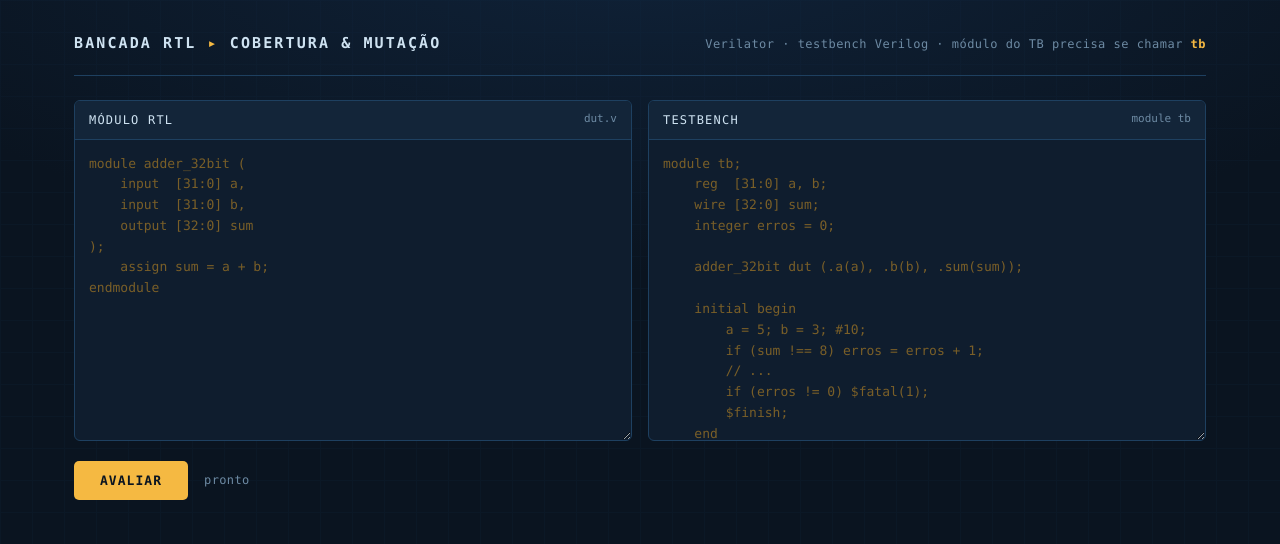
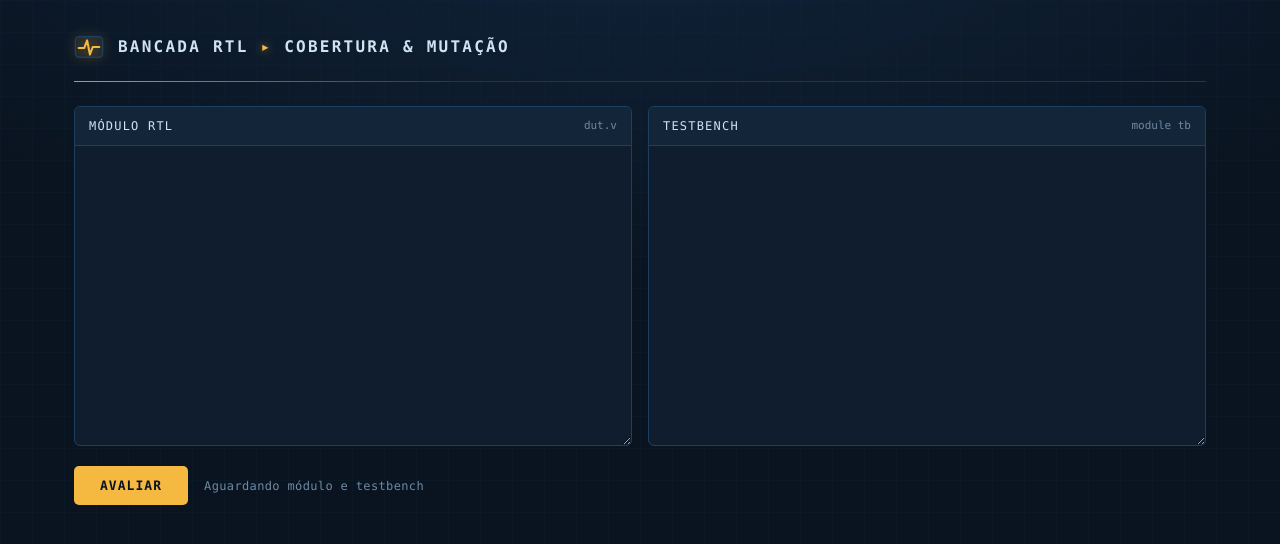
Before and after one commit to KevinCadena1108/Bancada_RTL, a Flask app: page / in a window 1280 px wide. Shown: the top 544 px of the page. Run offline with Flask 3, Linux system fonts and the light colour scheme.

Commit message:
Refino visual: cabecalho, campos redimensionaveis e mensagens de status
- Cabecalho com marca de osciloscopio (SVG ambar), tick com brilho e
  filete divisor em degrade; removido o subtitulo textual
- Caixas de codigo sem placeholder de exemplo
- Barras de rolagem no tema (finas, escuras, sem setas) nas textareas
  e no log
- Campos redimensionaveis de forma independente; botao Avaliar ancorado
  abaixo do campo RTL (so desce ao esticar a esquerda; esticar a
  direita nao o move)
- Mensagens de status reescritas: "Aguardando modulo e testbench",
  "Compilando e executando", "Avaliacao concluida"

Co-Authored-By: Claude Fable 5 <noreply@anthropic.com>

```diff
--- a/templates/index.html
+++ b/templates/index.html
@@ -61,28 +61,70 @@
 
   header {
     display: flex;
-    align-items: baseline;
+    align-items: center;
     justify-content: space-between;
     gap: 16px;
     padding-bottom: 20px;
-    border-bottom: 1px solid var(--edge);
+    position: relative;
     flex-wrap: wrap;
+  }
+  /* filete divisor com degrade ambar -> borda */
+  header::after {
+    content: "";
+    position: absolute;
+    left: 0; right: 0; bottom: 0;
+    height: 1px;
+    background: linear-gradient(90deg,
+      var(--trace) 0%, var(--edge) 34%, var(--edge) 100%);
+    opacity: 0.8;
+  }
+
+  .brand { display: flex; align-items: center; gap: 14px; }
+
+  /* marca: tela de osciloscopio com traco ambar brilhante */
+  .scope-mark {
+    width: 30px; height: 30px; flex: none;
+    filter: drop-shadow(0 0 6px rgba(245, 185, 66, 0.45));
+  }
+  .scope-mark .frame {
+    fill: rgba(245, 185, 66, 0.04);
+    stroke: var(--edge); stroke-width: 1.5;
+  }
+  .scope-mark .trace {
+    fill: none; stroke: var(--trace); stroke-width: 2.2;
+    stroke-linecap: round; stroke-linejoin: round;
   }
 
   h1 {
-    font-size: 15px;
+    font-size: 16px;
     font-weight: 600;
     letter-spacing: 0.14em;
     text-transform: uppercase;
     margin: 0;
     color: var(--ink);
   }
-  h1 .tick { color: var(--trace); }
+  h1 .tick {
+    color: var(--trace);
+    text-shadow: 0 0 8px rgba(245, 185, 66, 0.7);
+  }
 
   .sub {
     font-size: 12px;
     color: var(--ink-dim);
     letter-spacing: 0.04em;
+    display: flex;
+    align-items: center;
+    gap: 8px;
+    padding: 6px 13px;
+    background: var(--panel);
+    border: 1px solid var(--edge);
+    border-radius: 999px;
+  }
+  .sub .live {
+    width: 7px; height: 7px; border-radius: 50%;
+    background: var(--live);
+    box-shadow: 0 0 8px var(--live);
+    flex: none;
   }
 
   /* ---- entradas lado a lado ---- */
@@ -91,7 +133,9 @@
     grid-template-columns: 1fr 1fr;
     gap: 16px;
     margin-top: 24px;
+    align-items: start;   /* colunas com alturas independentes */
   }
+  .col { display: flex; flex-direction: column; }
   @media (max-width: 760px) {
     .inputs { grid-template-columns: 1fr; }
   }
@@ -103,6 +147,8 @@
     overflow: hidden;
     display: flex;
     flex-direction: column;
+    resize: vertical;      /* redimensiona o cartao inteiro */
+    min-height: 340px;
   }
 
   .field-head {
@@ -133,12 +179,31 @@
     font-size: 13px;
     line-height: 1.6;
     padding: 14px;
-    resize: vertical;
-    min-height: 300px;
+    resize: none;
+    flex: 1;             /* preenche a altura do cartao */
+    min-height: 0;
     width: 100%;
     tab-size: 4;
+    overflow: auto;
   }
   textarea::placeholder { color: var(--trace-dim); }
+
+  /* barras de rolagem no tema (finas, escuras, sem setas) */
+  textarea, pre.log { scrollbar-width: thin; scrollbar-color: var(--edge) transparent; }
+  textarea::-webkit-scrollbar,
+  pre.log::-webkit-scrollbar { width: 10px; height: 10px; }
+  textarea::-webkit-scrollbar-track,
+  pre.log::-webkit-scrollbar-track { background: transparent; }
+  textarea::-webkit-scrollbar-thumb,
+  pre.log::-webkit-scrollbar-thumb {
+    background: var(--edge);
+    border-radius: 6px;
+    border: 2px solid transparent;
+    background-clip: padding-box;
+  }
+  textarea::-webkit-scrollbar-thumb:hover,
+  pre.log::-webkit-scrollbar-thumb:hover { background: var(--ink-dim); }
+  textarea::-webkit-scrollbar-corner { background: transparent; }
 
   /* ---- barra de acao ---- */
   .actions {
@@ -356,23 +421,29 @@
 <div class="wrap">
 
   <header>
-    <h1>Bancada RTL <span class="tick">▸</span> cobertura &amp; mutação</h1>
-    <div class="sub">Verilator · testbench Verilog · módulo do TB precisa se chamar <b style="color:var(--trace)">tb</b></div>
+    <div class="brand">
+      <svg class="scope-mark" viewBox="0 0 32 32" xmlns="http://www.w3.org/2000/svg" aria-hidden="true">
+        <rect class="frame" x="1.5" y="5" width="29" height="22" rx="4"/>
+        <path class="trace" d="M5 17 H11 L14 9 L17 24 L20 16 H27"/>
+      </svg>
+      <h1>Bancada RTL <span class="tick">▸</span> cobertura &amp; mutação</h1>
+    </div>
   </header>
 
   <div class="inputs">
-    <div class="field">
-      <div class="field-head">
-        <span class="name">Módulo RTL</span>
-        <span class="hint">dut.v</span>
+    <div class="col">
+      <div class="field">
+        <div class="field-head">
+          <span class="name">Módulo RTL</span>
+          <span class="hint">dut.v</span>
+        </div>
+        <textarea id="rtl" spellcheck="false"></textarea>
       </div>
-      <textarea id="rtl" spellcheck="false" placeholder="module adder_32bit (
-    input  [31:0] a,
-    input  [31:0] b,
-    output [32:0] sum
-);
-    assign sum = a + b;
-endmodule"></textarea>
+
+      <div class="actions">
+        <button class="run" id="btn">Avaliar</button>
+        <span class="status-line" id="status">Aguardando módulo e testbench</span>
+      </div>
     </div>
 
     <div class="field">
@@ -380,27 +451,8 @@ endmodule"></textarea>
         <span class="name">Testbench</span>
         <span class="hint">module tb</span>
       </div>
-      <textarea id="tb" spellcheck="false" placeholder="module tb;
-    reg  [31:0] a, b;
-    wire [32:0] sum;
-    integer erros = 0;
-
-    adder_32bit dut (.a(a), .b(b), .sum(sum));
-
-    initial begin
-        a = 5; b = 3; #10;
-        if (sum !== 8) erros = erros + 1;
-        // ...
-        if (erros != 0) $fatal(1);
-        $finish;
-    end
-endmodule"></textarea>
+      <textarea id="tb" spellcheck="false"></textarea>
     </div>
-  </div>
-
-  <div class="actions">
-    <button class="run" id="btn">Avaliar</button>
-    <span class="status-line" id="status">pronto</span>
   </div>
 
   <!-- estatisticas -->
@@ -480,13 +532,13 @@ async function avaliar() {
   status.classList.remove("err");
 
   if (!rtl.trim() || !tb.trim()) {
-    status.textContent = "preencha os dois campos";
+    status.textContent = "Preencha o módulo e o testbench";
     status.classList.add("err");
     return;
   }
 
   btn.disabled = true;
-  status.textContent = "compilando e simulando…";
+  status.textContent = "Compilando e executando…";
   $("results").classList.remove("show");
   $("mut-section").classList.remove("show");
   $("log-section").classList.remove("show");
@@ -507,9 +559,9 @@ async function avaliar() {
     }
 
     render(data);
-    status.textContent = "concluído";
+    status.textContent = "Avaliação concluída";
   } catch (e) {
-    status.textContent = "falha de conexão com o backend";
+    status.textContent = "Falha ao conectar com o servidor";
     status.classList.add("err");
   } finally {
     btn.disabled = false;
```
